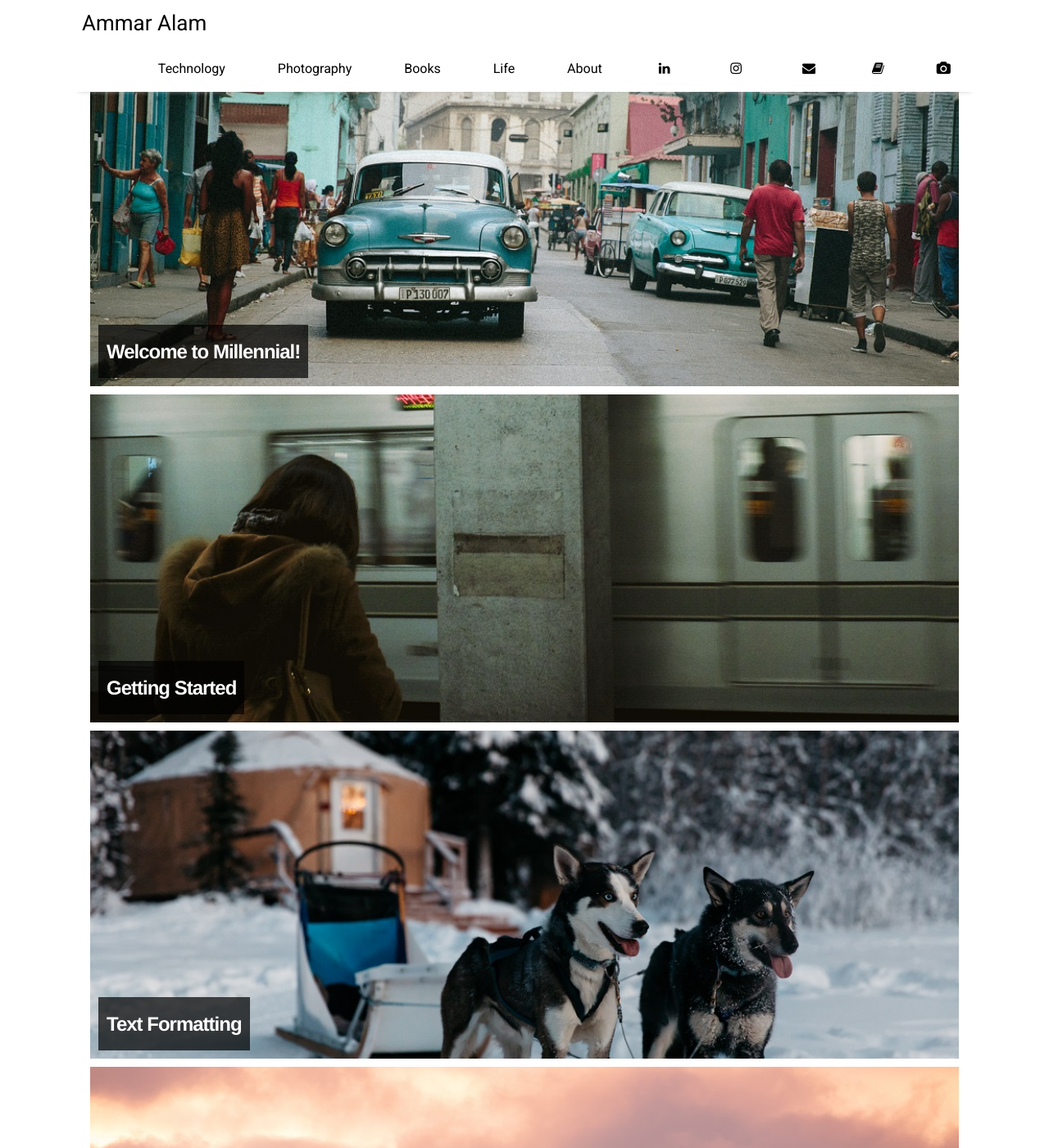
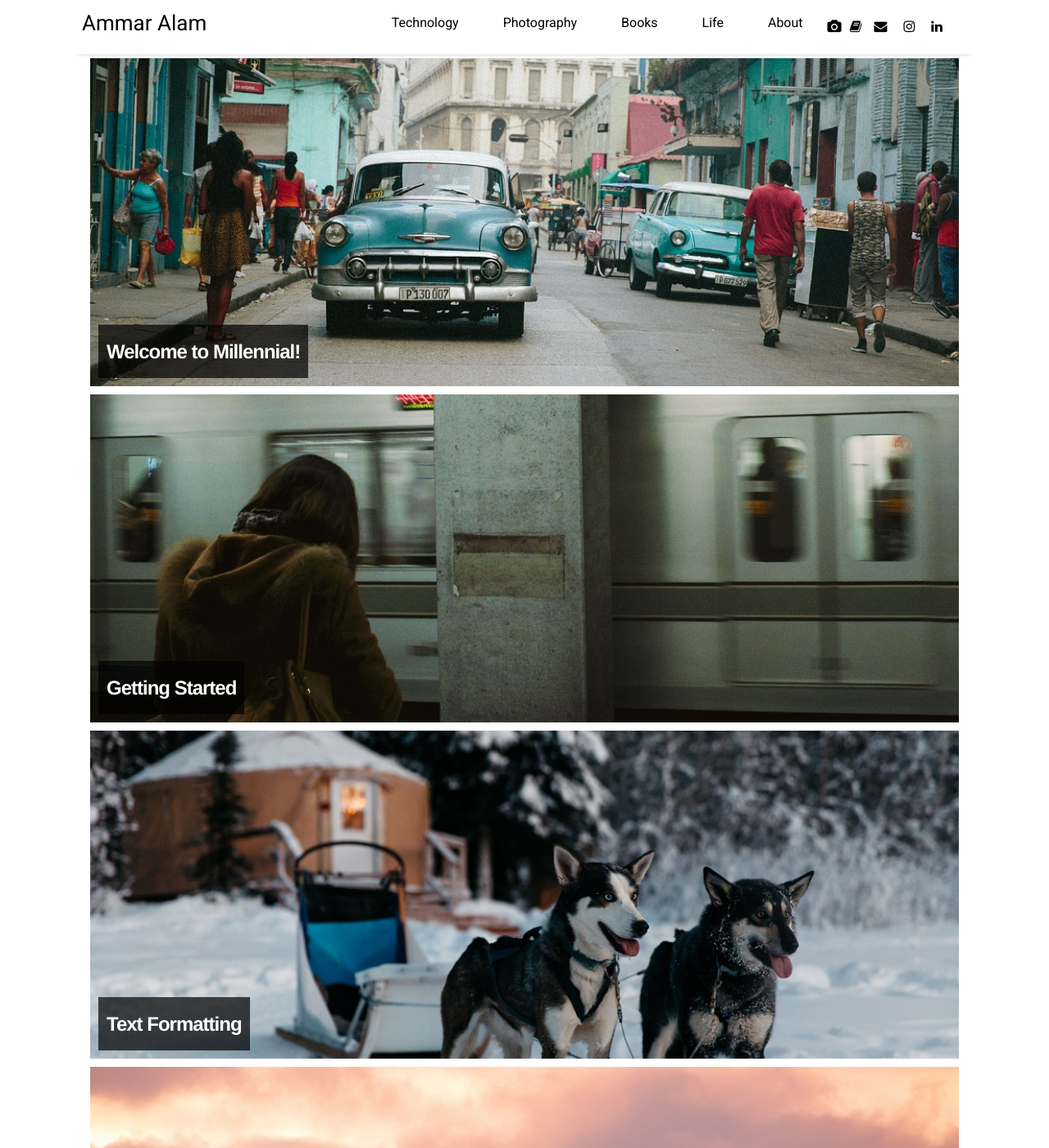
Before and after one commit to AALAM98mod100/AALAM98mod100.github.io, a Jekyll site: the page built from index.html, in a window 1280 px wide and 1400 px high. Shown: the whole window at 82% size. Built offline with Jekyll 4.4.1, drawn with Linux system fonts in a browser that asks for light colours; nearby versions of some CDN libraries; the list of posts is cut into pages by our own code.

Commit message:
Header changes

```diff
--- a/_includes/header.html
+++ b/_includes/header.html
@@ -7,7 +7,7 @@
       <a href="{{ site.github.url }}/{{ item.url }}" class="menu-link">{{ item.name }}</a>
     {% endfor %}
     {% for item in site.data.settings.social %}
-      <a href="{{ item.link }}" class="menu-link" target="_blank"><i class="fa fa-{{ item.icon }}" aria-hidden="true"></i></a>
+      <a href="{{ item.link }}" class="icon-link" target="_blank"><i class="fa fa-{{ item.icon }}" aria-hidden="true"></i></a>
     {% endfor %}
   </nav>
   <div class="dropdown">
--- a/_sass/_header.scss
+++ b/_sass/_header.scss
@@ -29,11 +29,16 @@
   float: left;
 }
 .menu-list {
+  padding-right: 30px;
   line-height: $header-thickness;
   float: right;
 }
 .menu-link {
-  padding: 5px 30px;
+  padding: 5px 25px;
+}
+.icon-link {
+  float: right;
+  padding: 5px 5px;
 }
 
 /*
```
